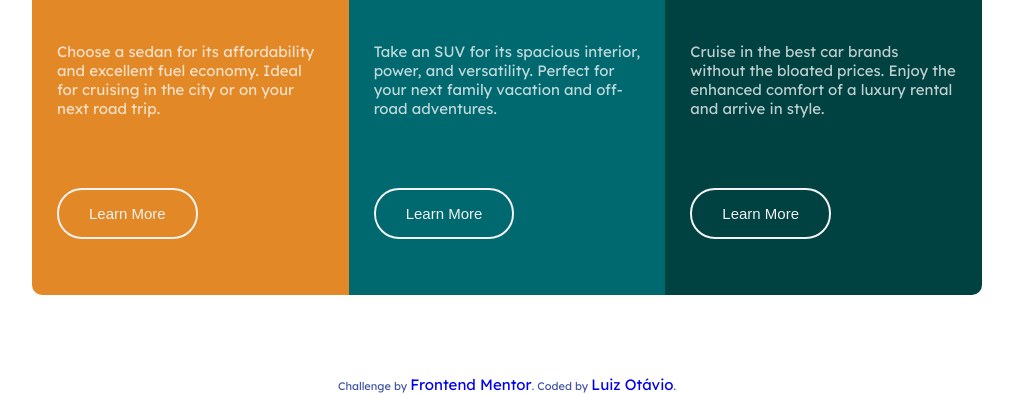
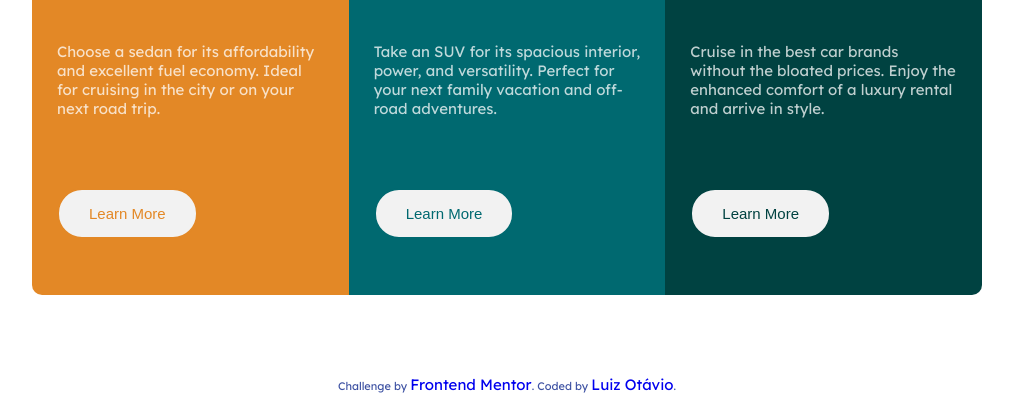
Before and after one commit to luizotvio/3-column-preview-card-component-main, a plain HTML site: page index.html in a window 1280 px wide. Shown: the part 425-819 px from the top of the page, without its empty margins (133-1146 px from the left). Drawn offline with Linux system fonts and the light colour scheme.

Commit message:
Update style.css

```diff
--- a/src/css/style.css
+++ b/src/css/style.css
@@ -76,21 +76,39 @@ article p {
 
 article button  {
     margin: 25px;
-    color: var(--Very-light-gray);
     padding: 15px 30px;
     border: 2px solid;
     border-radius: 25px;
     cursor: pointer;
 }
 
+
 .btn-sedan {
-    background-color: var(--Bright-orange);
+    background-color: var(--Very-light-gray);
+    color: var(--Bright-orange);
+
 }
 .btn-suv {
-    background-color: var(--Dark-cyan);
+    background-color: var(--Very-light-gray);
+    color: var(--Dark-cyan);
 }
 .btn-luxury{
+    background-color: var(--Very-light-gray);
+    color: var(--Very-dark-cyan);
+}
+
+.btn-sedan:hover {
+    background-color: var(--Bright-orange);
+    color: var(--Very-light-gray);
+
+}
+.btn-suv:hover {
+    background-color: var(--Dark-cyan);
+    color: var(--Very-light-gray);
+}
+.btn-luxury:hover {
     background-color: var(--Very-dark-cyan);
+    color: var(--Very-light-gray);
 }
 
 /* footer */
```
